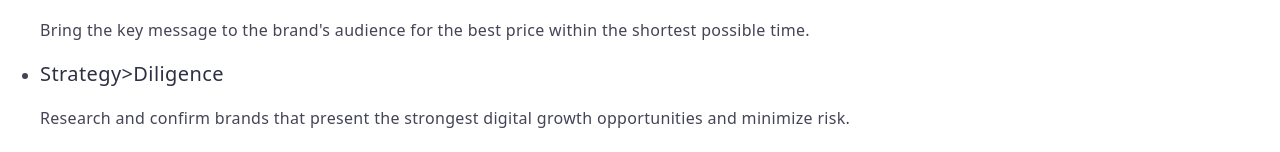
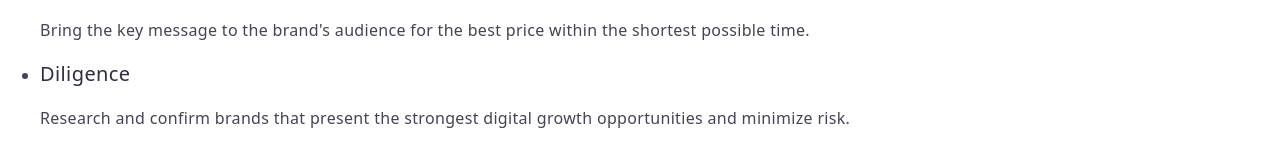
Before and after one commit to Andrii-Shevchenko/goit-markup-hw-02, a plain HTML site: page index.html in a window 1280 px wide. Shown: the part 549-701 px from the top of the page. Drawn offline with nearby package versions, Linux system fonts and the light colour scheme.

Commit message:
update html file

```diff
--- a/index.html
+++ b/index.html
@@ -81,7 +81,7 @@
             </p>
           </li>
           <li>
-            <h3 class="feature-title">Strategy>Diligence</h3>
+            <h3 class="feature-title">Diligence</h3>
             <p class="feature-text">
               Research and confirm brands that present the strongest digital
               growth opportunities and minimize risk.
```
